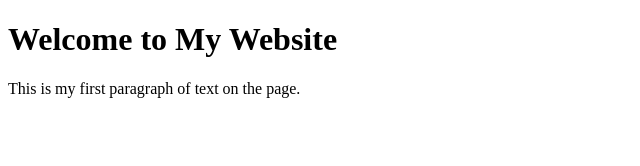
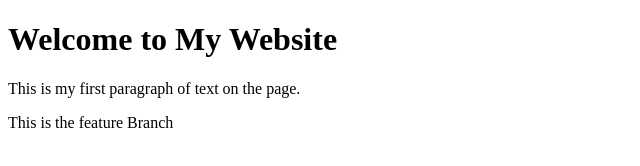
Before and after one commit to Samarp1001/MT-Pratical, a plain HTML site: page index.html in a window 1280 px wide. Shown: the whole page, without its empty margins (0-640 px from the left). Drawn offline with Linux system fonts and the light colour scheme.

Commit message:
Commit on Feature branch

```diff
--- a/index.html
+++ b/index.html
@@ -9,6 +9,7 @@
 
     <h1>Welcome to My Website</h1>
     <p>This is my first paragraph of text on the page.</p>
+    <p>This is the feature Branch</p>
 
 </body>
 </html>
```
